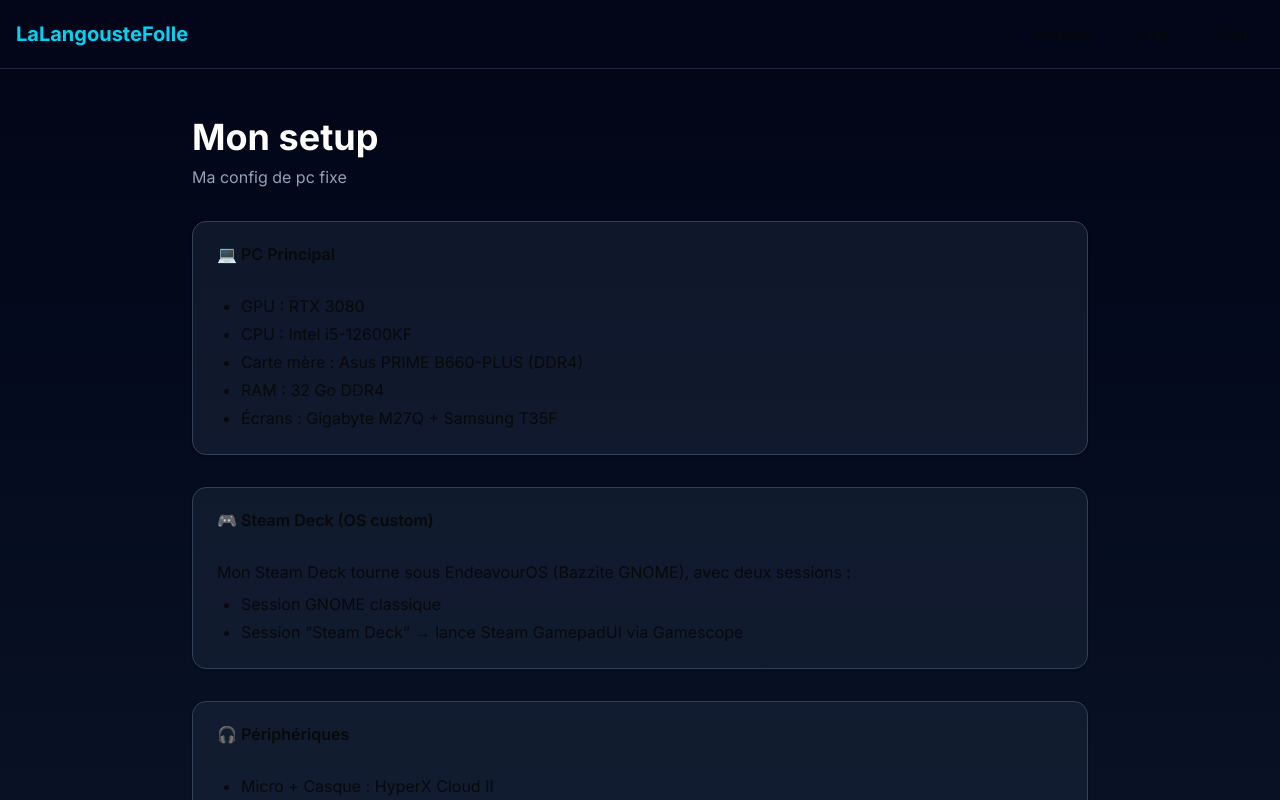
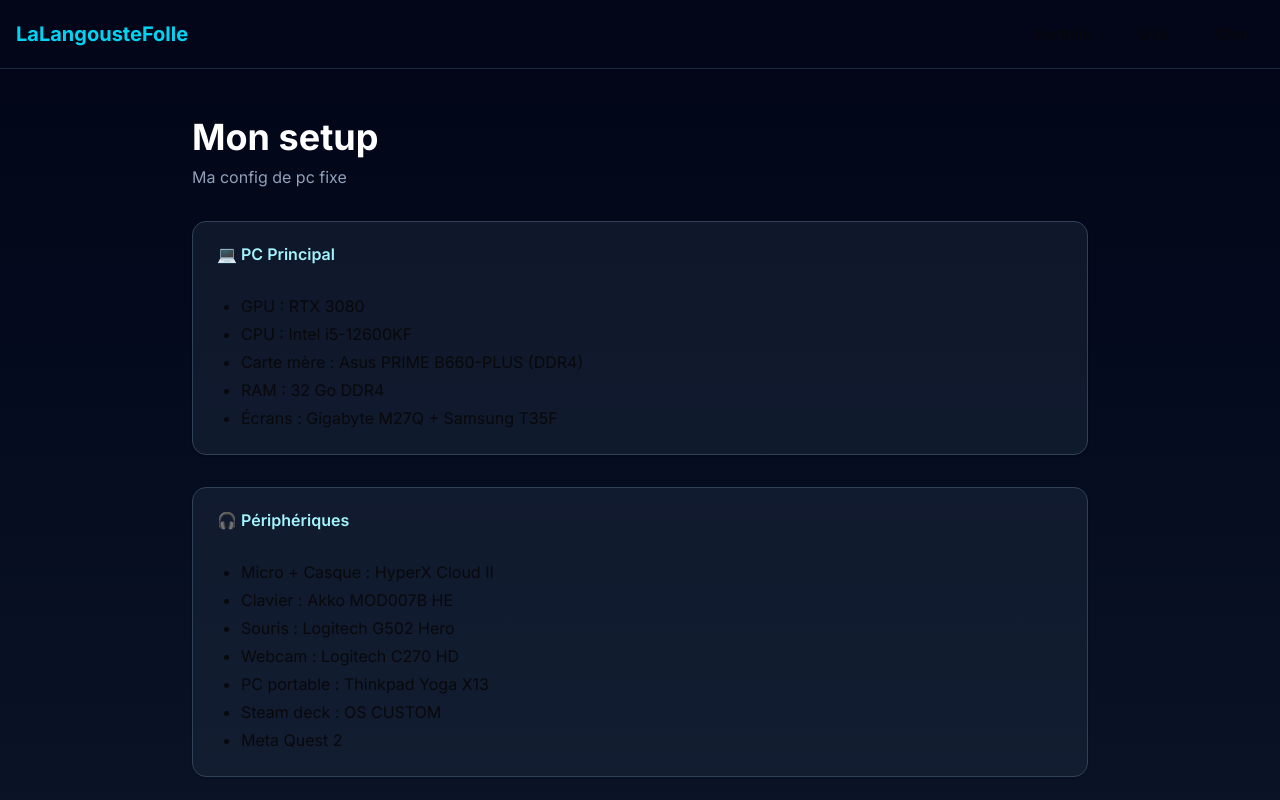
Before and after one commit to LaLangousteFolle/project-website, a Next.js app: page /setup in a window 1280 px wide. Shown: the top 800 px of the page. Built offline with nearby package versions, Linux system fonts and the light colour scheme.

Commit message:
Unify card and badge styles; update setup
Replace Tailwind "!" overrides with standard classes for Cards and
Badges. Apply text-cyan-200 to several CardTitle elements. Remove the
Steam Deck card from setup and add peripherals: Thinkpad Yoga X13, Steam
deck (OS CUSTOM), and Meta Quest 2.

```diff
--- a/app/portfolio/page.tsx
+++ b/app/portfolio/page.tsx
@@ -66,7 +66,7 @@
             <div className="grid gap-6">
               {repos.map((repo) => (
                 <Link key={repo.name} href={repo.url} target="_blank">
-                  <Card className="!bg-slate-800/50 !border-slate-700 hover:!border-cyan-400 transition cursor-pointer">
+                  <Card className="bg-slate-800/50 border-slate-700 hover:border-cyan-400 transition cursor-pointer">
                     <CardHeader>
                       <div className="flex justify-between items-start">
                         <div>
@@ -79,8 +79,18 @@
                     </CardHeader>
                     <CardContent>
                       <div className="flex gap-2">
-                        <Badge variant="secondary">{repo.language}</Badge>
-                        <Badge variant="outline">⭐ {repo.stars}</Badge>
+                        <Badge
+                          className="bg-slate-800/50 border-slate-700"
+                          variant="secondary"
+                        >
+                          {repo.language}
+                        </Badge>
+                        <Badge
+                          className="bg-slate-800/50 border-slate-700"
+                          variant="outline"
+                        >
+                          ⭐ {repo.stars}
+                        </Badge>
                       </div>
                     </CardContent>
                   </Card>
--- a/app/setup/page.tsx
+++ b/app/setup/page.tsx
@@ -13,7 +13,7 @@
           {/* PC */}
           <Card className="bg-slate-800/50 border-slate-700">
             <CardHeader>
-              <CardTitle>💻 PC Principal</CardTitle>
+              <CardTitle className="text-cyan-200">💻 PC Principal</CardTitle>
             </CardHeader>
             <CardContent>
               <ul className="list-disc ml-6 space-y-1">
@@ -26,29 +26,10 @@
             </CardContent>
           </Card>
 
-          {/* Steam Deck */}
-          <Card className="bg-slate-800/50 border-slate-700">
-            <CardHeader>
-              <CardTitle>🎮 Steam Deck (OS custom)</CardTitle>
-            </CardHeader>
-            <CardContent>
-              <p>
-                Mon Steam Deck tourne sous EndeavourOS (Bazzite GNOME), avec
-                deux sessions :
-              </p>
-              <ul className="list-disc ml-6 mt-2 space-y-1">
-                <li>Session GNOME classique</li>
-                <li>
-                  Session “Steam Deck” → lance Steam GamepadUI via Gamescope
-                </li>
-              </ul>
-            </CardContent>
-          </Card>
-
           {/* Périphériques */}
           <Card className="bg-slate-800/50 border-slate-700">
             <CardHeader>
-              <CardTitle>🎧 Périphériques</CardTitle>
+              <CardTitle className="text-cyan-200">🎧 Périphériques</CardTitle>
             </CardHeader>
             <CardContent>
               <ul className="list-disc ml-6 space-y-1">
@@ -56,6 +37,9 @@
                 <li>Clavier : Akko MOD007B HE</li>
                 <li>Souris : Logitech G502 Hero</li>
                 <li>Webcam : Logitech C270 HD</li>
+                <li>PC portable : Thinkpad Yoga X13</li>
+                <li>Steam deck : OS CUSTOM</li>
+                <li>Meta Quest 2</li>
               </ul>
             </CardContent>
           </Card>
@@ -63,7 +47,7 @@
           {/* Section fun */}
           <Card className="bg-slate-800/50 border border-slate-700">
             <CardHeader>
-              <CardTitle>🔥 En ce moment</CardTitle>
+              <CardTitle className="text-cyan-200">🔥 En ce moment</CardTitle>
             </CardHeader>
             <CardContent>
               <ul className="list-disc ml-6 space-y-1">
--- a/app/utils/page.tsx
+++ b/app/utils/page.tsx
@@ -87,7 +87,7 @@
                       <CardHeader>
                         <div className="flex justify-between items-start">
                           <div>
-                            <CardTitle>{tool.name}</CardTitle>
+                            <CardTitle className="text-cyan-200">{tool.name}</CardTitle>
                             <CardDescription>
                               {tool.description}
                             </CardDescription>
```
